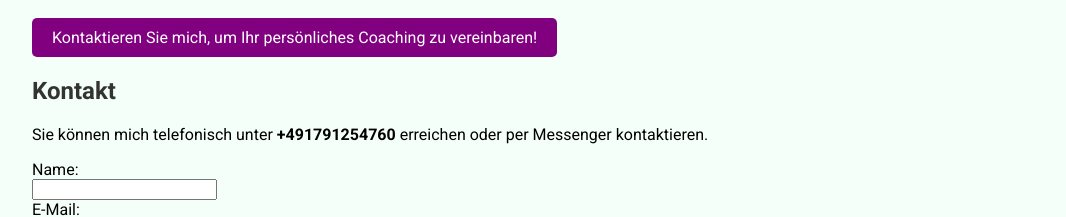
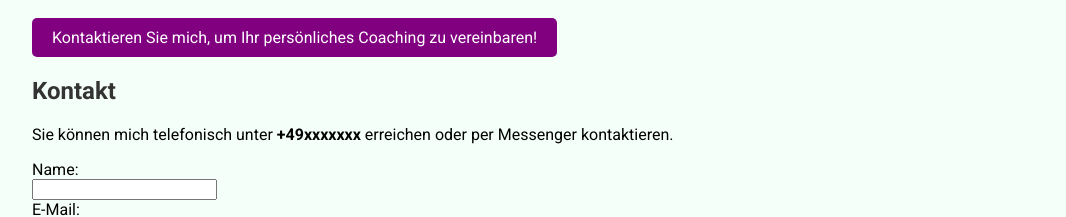
Before and after one commit to elplato/coaching_website, a plain HTML site: page index.html in a window 1280 px wide. Shown: the part 2220-2437 px from the top of the page, without its empty margins (18-1084 px from the left). Drawn offline with Linux system fonts and the light colour scheme.

Commit message:
Update index.html Telefonnummer

```diff
--- a/index.html
+++ b/index.html
@@ -140,7 +140,7 @@
     </div>
     <div id="kontakt">
       <h2>Kontakt</h2>
-      <p>Sie können mich telefonisch unter <strong>+491791254760</strong> erreichen oder per Messenger kontaktieren.</p>
+      <p>Sie können mich telefonisch unter <strong>+49xxxxxxx</strong> erreichen oder per Messenger kontaktieren.</p>
       <form action="https://formspree.io/f/mdoqvzrp" method="post">
         <label for="name">Name:</label><br>
         <input type="text" id="name" name="name"><br>
```
